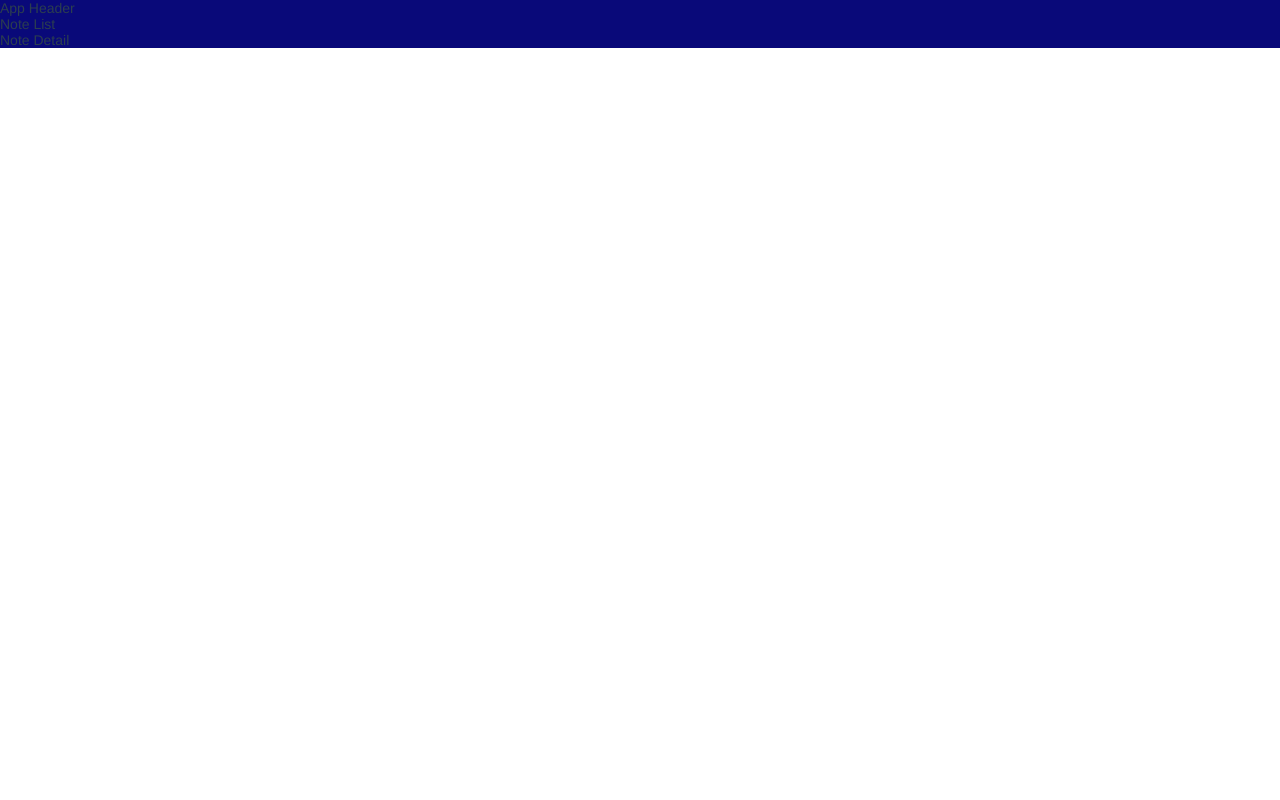
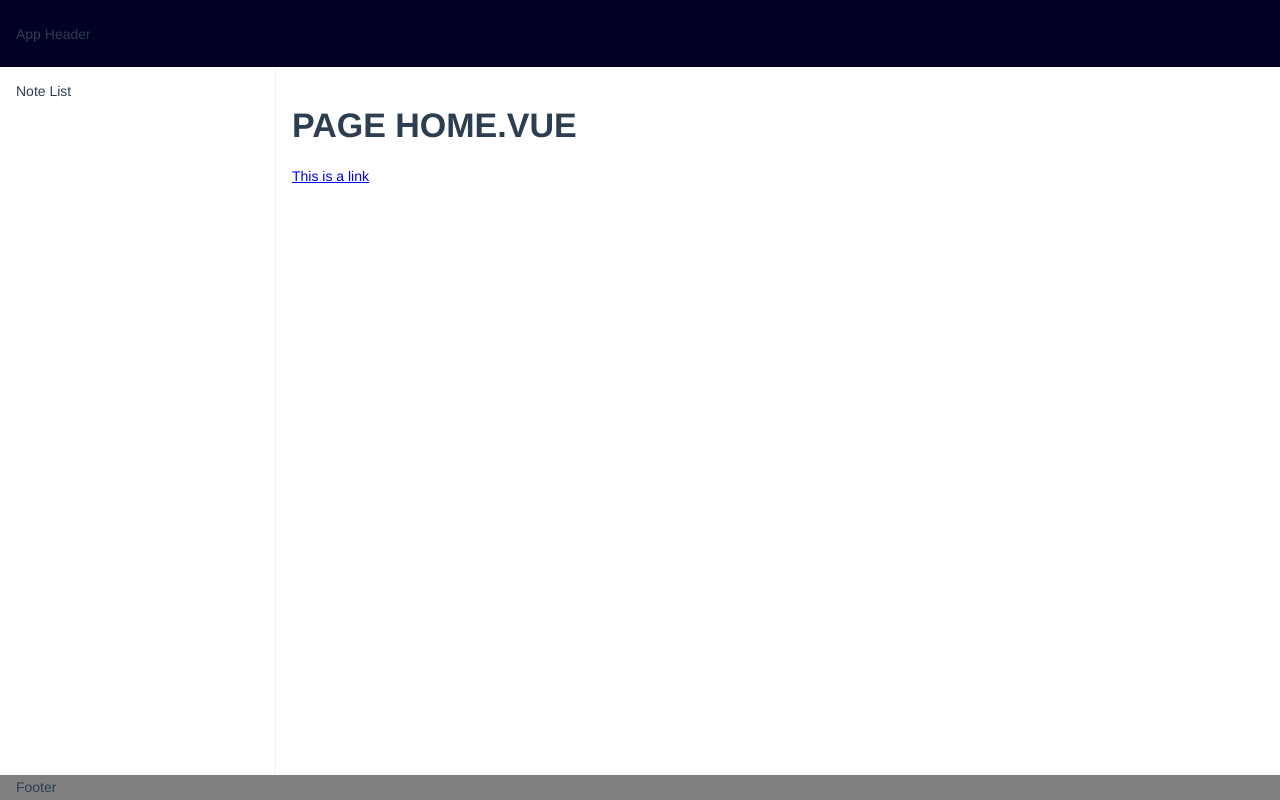
Before and after one commit to kulosos/vue2-workshop, a Vue app: page / in a window 1280 px wide. Built offline with nearby package versions, Linux system fonts and the light colour scheme; a small style sheet from the web is missing; a web font is replaced by a local one.

Commit message:
add base layout and styles

```diff
--- a/src/App.vue
+++ b/src/App.vue
@@ -1,32 +1,85 @@
 <template>
-  <div>
-    <router-view>
-      <!-- component contents depending on current route -->
-    </router-view>
+  <div class="app">
+    <header class="app__header">App Header</header>
+    <main class="app__main">
+      <div class="app__note-list">Note List</div>
+      <div class="app__note-detail">
+        <router-view></router-view>
+      </div>
+    </main>
+    <footer class="app__footer">Footer</footer>
   </div>
 </template>
 
 <script lang="ts">
-import Vue from 'vue';
+import Vue from "vue";
 import Component from "vue-class-component";
 
 @Component({
-  components: {}
+  components: {},
 })
-export default class App extends Vue {
-}
+export default class App extends Vue {}
 </script>
 
 <style scoped lang="scss">
+@import "../src/styles/spaces";
+@import "../src/styles/colors";
 
-@import '../src/styles/spaces';
-@import '../src/styles/constants';
+$headerHeight: 40px;
+$footerHeight: 24px;
+
+@mixin boxContentLayout {
+    padding: $spaceM;
+    width: calc(100% - ($spaceM*2));
+}
 
 .app {
-  display: flex;
-  flex-direction: row;
-  justify-content: center;
   align-items: center;
   align-content: center;
+  display: flex;
+  flex-direction: column;
+  justify-content: center;
+  height: 100%;
+  min-height: 100%;
+
+  &__header {
+    @include boxContentLayout;
+    background-color: $ws-midnightblue-dark;
+    align-items: center;
+    display: flex;
+    height: $headerHeight;
+  }
+
+  &__main {
+    display: flex;
+    flex-direction: row;
+    height: 100%;
+    width: 100%;
+  }
+
+  &__note-list {
+    @include boxContentLayout;
+    border-right: 1px $bg_lightgray solid;
+    display: flex;
+    max-width: 350px;
+    min-width: 200px;
+    width: 20%;
+  }
+
+  &__note-detail {
+    @include boxContentLayout;
+    display: flex;
+    width: 80%;
+  }
+
+  &__footer {
+    @include boxContentLayout;
+    padding-top: $spaceXXS;
+    padding-bottom: $spaceXXS;
+    background: gray;
+    display: flex;
+    align-items: center;
+    height: $footerHeight;
+  }
 }
 </style>
--- a/src/pages/Home.vue
+++ b/src/pages/Home.vue
@@ -1,41 +1,30 @@
 <template>
   <div class="home">
-    <div class="home__header">App Header</div>
-    <div class="home__note-list">Note List</div>
-    <div class="home__note-detail">Note Detail</div>
+    <h1>Page Home.vue</h1>
+    <a href="#">This is a link</a>
   </div>
 </template>
 
 <script lang="ts">
-import {Component, Vue} from 'vue-property-decorator';
+import { Component, Vue } from "vue-property-decorator";
 import HelloWorld from "@/components/HelloWorld.vue";
 
 @Component({
   components: {
     HelloWorld,
-  }
+  },
 })
 export default class Home extends Vue {
+  public mounted(): void {
+    console.log("HomePage mounted");
+  }
 }
 </script>
 
 <style lang="scss" scoped>
-@import '/src/styles/colors';
-
-
+@import '../styles/colors';
 .home {
-  background-color: $ws-blue;
   display: flex;
   flex-direction: column;
-
-  &__note-list {
-
-  }
-
-  &__note-detail {
-
-  }
-
 }
-
 </style>
--- a/src/styles/_base.scss
+++ b/src/styles/_base.scss
@@ -6,11 +6,15 @@
 html {
   -webkit-font-smoothing: antialiased;
   -moz-osx-font-smoothing: grayscale;
+  height: 100%;
+  margin: 0;
+  padding: 0;
 }
 
 body {
+  height: 100%;
+  margin: 0;
   padding: 0;
-  margin: 0;
   // background-color: $bg_light;
   font-family: 'Muli', 'Avenier', Helvetica, sans-serif;
   font-size: $font-size-text;
--- a/src/styles/_functions.scss
+++ b/src/styles/_functions.scss
@@ -1,3 +1,5 @@
+@use 'sass:math';
+
 @function to-rem($px) {
-  @return 1rem * $px / 16px;
+  @return math.div(1rem * $px, 16px)
 }
--- a/src/styles/_spaces.scss
+++ b/src/styles/_spaces.scss
@@ -1,5 +1,6 @@
 @import 'functions';
 
+$spaceXXS: to-rem(2px);
 $spaceXS: to-rem(4px);
 $spaceS: to-rem(8px);
 $spaceSM: to-rem(12px);
```
